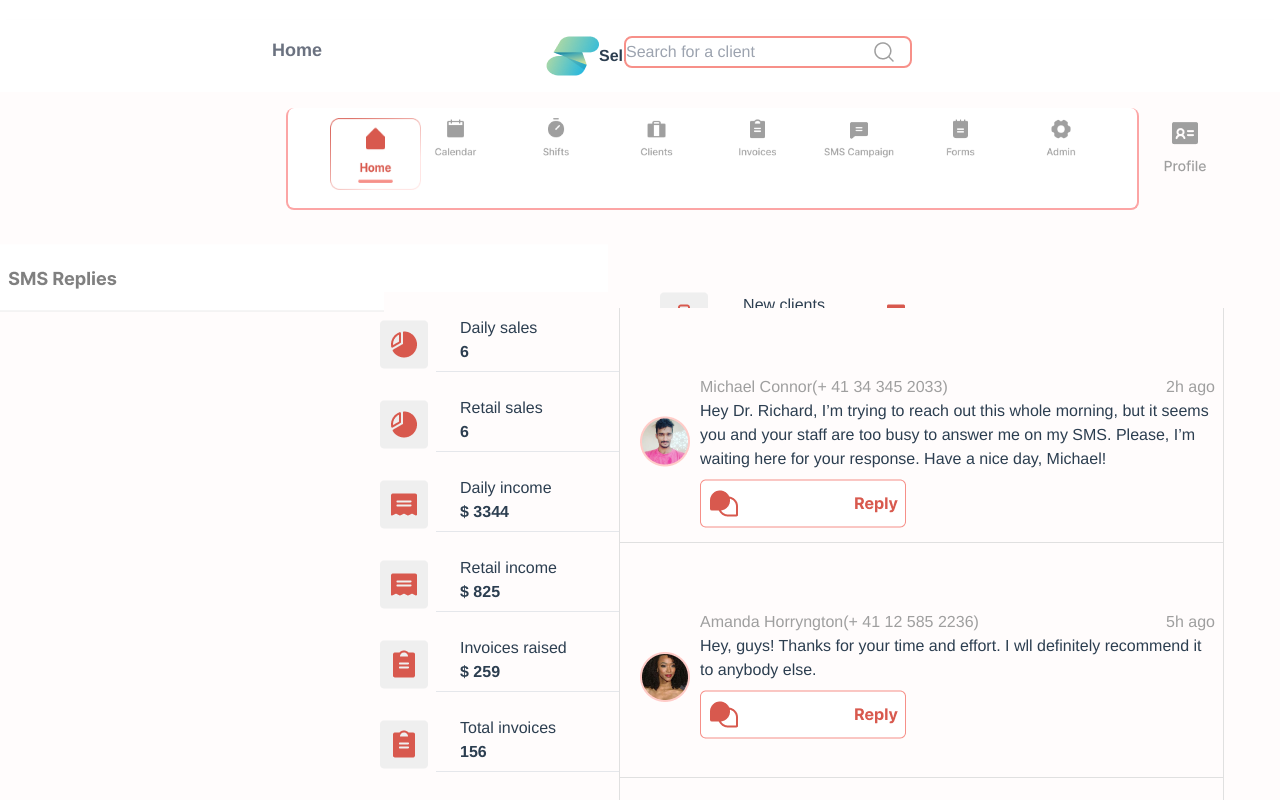
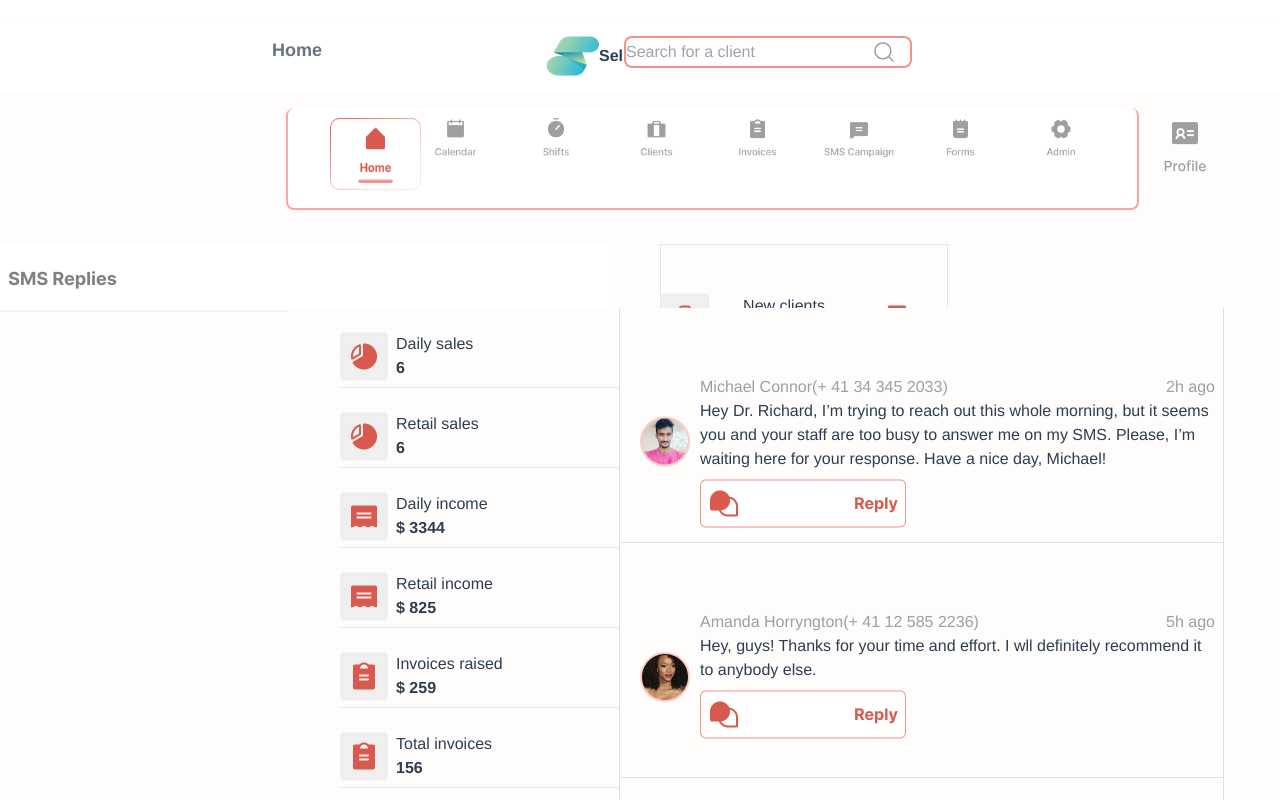
Before and after one commit to Dejan21/Vue-project, a Vue app: page / in a window 1280 px wide. Shown: the top 800 px of the page. Built offline with nearby package versions, Linux system fonts and the light colour scheme.

Commit message:
LeftPage

```diff
--- a/src/pages/LeftPage.vue
+++ b/src/pages/LeftPage.vue
@@ -1,16 +1,16 @@
 <template>
-    <div class="absolute pt-32 ml-96">
+    <div class="absolute pt-36 ml-72">
         <ul class="border-b-gray w-72">
          <li  v-for="sale in sales"
               :key="sale.id"
-              class=" p-6 h-20 border-b w-70 border-b-gray"
+              class=" pt-6 h-20 border border-t-0 border-l-0 pl-20 text-justify w-72 border-b-gray"
          >
-           <span class="relative "> {{sale.content}} </span>
+           <span class="relative right-6"> {{sale.content}} </span>
            <br />
-           <span class="font-bold relative"> {{sale.pieces}} </span>
-           <span class="font-bold text-start"> {{sale.price}} </span>
+           <span class="font-bold relative right-6"> {{sale.pieces}} </span>
+           <span class="font-bold relative right-6"> {{sale.price}} </span>
            <img :src="sale.defaultAvatar"
-                 class="relative right-20 text-start bottom-11"
+                 class="relative right-20 text-start bottom-12"
                  />
          </li>
         </ul>
@@ -80,7 +80,6 @@ import { ref } from 'vue'
 
 <style>
  li {
-    text-align: start;
     margin-left: 52px;
     background-color: #FFFCFC;
  }
--- a/src/pages/RightPage.vue
+++ b/src/pages/RightPage.vue
@@ -3,7 +3,7 @@
         <ul >
          <li v-for="appointment in appointments"
          :key="appointment.id"
-         class="border-b border-b-gray w-72 relative pr-10 text-center"
+         class="border h-20 border-b-gray w-72 relative pr-10 text-center"
          >
          <img :src="appointment.defaultAvatar"
               class=" relative  top-12" />
```
